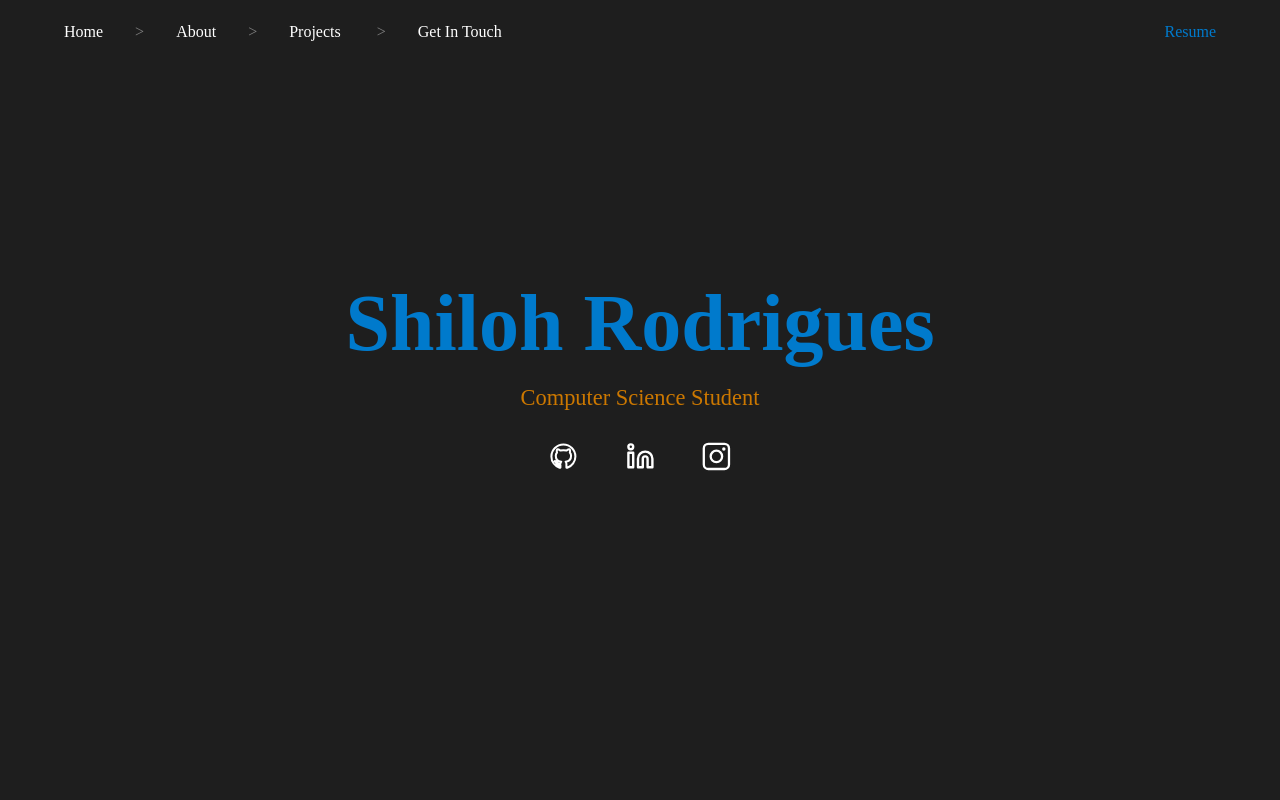
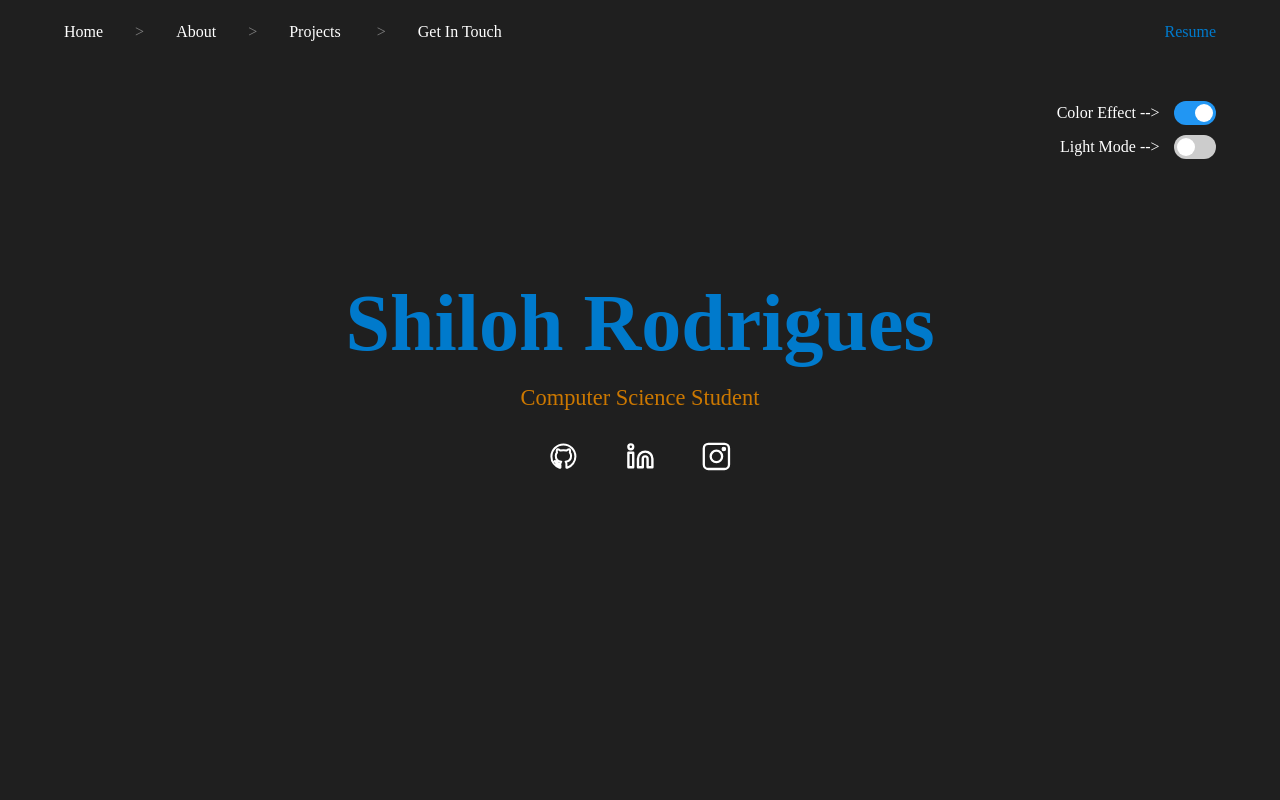
Before and after one commit to ShilohRodrigues/Portfolio, a Vue app: page / in a window 1280 px wide. Shown: the top 800 px of the page. Built offline with nearby package versions, Linux system fonts and the light colour scheme.

Commit message:
Added color effect and lgiht mode

```diff
--- a/src/App.vue
+++ b/src/App.vue
@@ -1,9 +1,30 @@
 <script setup>
 import { RouterLink, RouterView } from "vue-router";
-import { ref } from "vue"
+import { ref, onMounted, onUnmounted, provide } from "vue"
 import Hamburger from "../src/components/icons/Hamburger.vue"
 import Close from "../src/components/icons/Close.vue"
 
+//// For hiding the navigation on scroll
+onMounted(() => {
+  window.addEventListener('scroll', onScroll);
+  window.addEventListener('mousemove', onMouseMove);
+})
+const navStyle = ref("nav-top");
+let lastScrollY = window.scrollY;
+
+const onScroll = () => {
+  if (window.scrollY == 0) {
+    navStyle.value = "nav-top";
+  }
+  else if (lastScrollY < window.scrollY) {
+    navStyle.value = "nav-top nav-hidden";
+  } else {
+    navStyle.value = "";
+  }
+  lastScrollY = window.scrollY;
+}
+
+//// For opening and closing the navigation in mobile
 const menuState = ref("");
 const burgerState = ref("");
 const closeState = ref("");
@@ -17,14 +38,49 @@ const openMenu = () => {
   else {
     menuState.value = "";
     burgerState.value = "";
-    closeState.value = ""
+    closeState.value = "";
   }
 };
+
+//// For light / dark mode
+const z = ref(12); //12 is default for dark mode
+const root = document.querySelector(':root');
+
+//state == true for light mode
+const lightMode = (state) => {
+  if (state) {
+    z.value = 80;
+    root.style.setProperty("--text", "#000");
+    root.style.setProperty("--blue-highlight", "#6752A1");
+    root.style.setProperty("--highlight", "#6752A1");
+  }
+  else {
+    z.value = 12;
+    root.style.setProperty("--text", "#fff");
+    root.style.setProperty("--blue-highlight", "#7BDCF0");
+    root.style.setProperty("--highlight", "#EEE8AA");
+  }
+}
+provide('lightMode', lightMode);
+
+//// For mouse move animation
+const x = ref(0);
+const y = ref(0);
+const onMouseMove = (e) => {
+  x.value = ((e.clientX * 360) / window.innerWidth);
+  y.value = ((e.clientY / window.innerHeight) * 100);
+}
+provide('xPos', x);
+provide('yPos', y);
+provide('mouseEvent', onMouseMove);
 
 </script>
 
 <template>
-  <header id="navBar" class="nav-top">
+  <div
+    class="app-wrapper"
+    :style="{ backgroundColor: `hsl(${x}, ${y}%, ${z}%)` }">
+    <header id="navBar" :class="navStyle">
     <a class="hamburger" :class="burgerState" @click="openMenu">
       <Hamburger />
     </a>
@@ -45,16 +101,20 @@ const openMenu = () => {
       <a href="./ShilohRodriguesCV_tex.pdf" target="_blank">Resume</a>
     </nav>
   </header>
-  <RouterView />
+    <RouterView />
+  </div>
 </template>
 
 <style scoped>
+  .app-wrapper {
+    transition: 0.1s background-color ease;
+  }
   header {
     position: fixed;
     top: 0;
     left: 0;
     z-index: 100;
-    transition: all 0.2s;
+    transition: transform 0.4s;
   }
   nav a {
     padding-right: 2rem;
@@ -66,7 +126,6 @@ const openMenu = () => {
   .isActive {
     color: var(--primary) !important;
   }
-
   /* Desktop Styles */
   @media only screen and (min-width: 693px) {
     .hamburger, .close {
@@ -76,7 +135,7 @@ const openMenu = () => {
       width: 100%;
       height: var(--nav-height);
       box-shadow: 0 10px 30px -10px var(--black);
-      background-color: var(--bg);
+      background-color: inherit;
     }
     nav {
       display: flex;
@@ -136,9 +195,11 @@ const openMenu = () => {
       padding: 0 !important;
     }
   }
-
   /* Mobile styles */
   @media only screen and (max-width: 692px) {
+    header {
+      background-color: inherit;
+    }
     nav {
       width: 0;
       overflow-x: hidden;
@@ -150,7 +211,7 @@ const openMenu = () => {
       left: 0;
       height: 100vh;
       font-size: 1.3rem;
-      background-color: var(--bg);
+      background-color: inherit;
       box-shadow: 0 10px 30px -10px var(--black);
       transition: width 0.75s;
     }
--- a/src/assets/base.css
+++ b/src/assets/base.css
@@ -1,6 +1,5 @@
 :root {
-  --bg: #1E1E1E;
-  --header-bg: #2e2e2e;
+  --bg: hsl(0, 0, 12%);
   --primary: #007acc;
   --secondary: #CC7800;
   --tag-color: #004D80;
@@ -10,6 +9,7 @@
   --arrow: gray;
   --black: #000;
   --nav-height: 4rem;
+  --slider-size: 18px;
 }
 
 *,
@@ -112,7 +112,7 @@ p {
 
 a {
   text-decoration: none;
-  color: #fff;
+  color: var(--text);
 }
 
 ul {
--- a/src/components/Home.vue
+++ b/src/components/Home.vue
@@ -26,6 +26,7 @@ onMounted(() => {
     }
   });
 });
+
 </script>
 
 <template>
--- a/src/components/Tag.vue
+++ b/src/components/Tag.vue
@@ -21,6 +21,7 @@ const props = defineProps({
   font-weight: 500;
   white-space: nowrap;
   margin: 0.2rem 0.2rem 0.2rem 0;
+  color: #fff;
 }
 
 </style>
--- a/src/components/icons/Github.vue
+++ b/src/components/icons/Github.vue
@@ -1,12 +1,13 @@
 <template>
   <!-- Uploaded to: SVG Repo, www.svgrepo.com, Generator: SVG Repo Mixer Tools -->
-  <svg viewBox="0 0 24 24" height="20px" width="20px" fill="none" xmlns="http://www.w3.org/2000/svg" stroke="#ffffff" stroke-width="1.7">
-    <path class="draw-svg" id="githubIcon" fill-rule="evenodd" clip-rule="evenodd" d="M12 2C6.475 2 2 6.475 2 12C2 16.425 4.8625 20.1625 8.8375 21.4875C9.3375 21.575 9.525 21.275 9.525 21.0125C9.525 20.775 9.5125 19.9875 9.5125 19.15C7 19.6125 6.35 18.5375 6.15 17.975C6.0375 17.6875 5.55 16.8 5.125 16.5625C4.775 16.375 4.275 15.9125 5.1125 15.9C5.9 15.8875 6.4625 16.625 6.65 16.925C7.55 18.4375 8.9875 18.0125 9.5625 17.75C9.65 17.1 9.9125 16.6625 10.2 16.4125C7.975 16.1625 5.65 15.3 5.65 11.475C5.65 10.3875 6.0375 9.4875 6.675 8.7875C6.575 8.5375 6.225 7.5125 6.775 6.1375C6.775 6.1375 7.6125 5.875 9.525 7.1625C10.325 6.9375 11.175 6.825 12.025 6.825C12.875 6.825 13.725 6.9375 14.525 7.1625C16.4375 5.8625 17.275 6.1375 17.275 6.1375C17.825 7.5125 17.475 8.5375 17.375 8.7875C18.0125 9.4875 18.4 10.375 18.4 11.475C18.4 15.3125 16.0625 16.1625 13.8375 16.4125C14.2 16.725 14.5125 17.325 14.5125 18.2625C14.5125 19.6 14.5 20.675 14.5 21.0125C14.5 21.275 14.6875 21.5875 15.1875 21.4875C17.1727 20.8173 18.8977 19.5415 20.1198 17.8395C21.3419 16.1376 21.9995 14.0953 22 12C22 6.475 17.525 2 12 2Z" stroke="#ffffff" stroke-linejoin="round"></path>
+  <svg viewBox="0 0 24 24" height="20px" width="20px" fill="none" xmlns="http://www.w3.org/2000/svg"  stroke-width="1.7">
+    <path class="draw-svg" id="githubIcon" fill-rule="evenodd" clip-rule="evenodd" d="M12 2C6.475 2 2 6.475 2 12C2 16.425 4.8625 20.1625 8.8375 21.4875C9.3375 21.575 9.525 21.275 9.525 21.0125C9.525 20.775 9.5125 19.9875 9.5125 19.15C7 19.6125 6.35 18.5375 6.15 17.975C6.0375 17.6875 5.55 16.8 5.125 16.5625C4.775 16.375 4.275 15.9125 5.1125 15.9C5.9 15.8875 6.4625 16.625 6.65 16.925C7.55 18.4375 8.9875 18.0125 9.5625 17.75C9.65 17.1 9.9125 16.6625 10.2 16.4125C7.975 16.1625 5.65 15.3 5.65 11.475C5.65 10.3875 6.0375 9.4875 6.675 8.7875C6.575 8.5375 6.225 7.5125 6.775 6.1375C6.775 6.1375 7.6125 5.875 9.525 7.1625C10.325 6.9375 11.175 6.825 12.025 6.825C12.875 6.825 13.725 6.9375 14.525 7.1625C16.4375 5.8625 17.275 6.1375 17.275 6.1375C17.825 7.5125 17.475 8.5375 17.375 8.7875C18.0125 9.4875 18.4 10.375 18.4 11.475C18.4 15.3125 16.0625 16.1625 13.8375 16.4125C14.2 16.725 14.5125 17.325 14.5125 18.2625C14.5125 19.6 14.5 20.675 14.5 21.0125C14.5 21.275 14.6875 21.5875 15.1875 21.4875C17.1727 20.8173 18.8977 19.5415 20.1198 17.8395C21.3419 16.1376 21.9995 14.0953 22 12C22 6.475 17.525 2 12 2Z" stroke-linejoin="round"></path>
   </svg>
 </template>
 
 <style scoped>
 #githubIcon {
+  stroke: var(--text);
   stroke-dasharray: 116.19;
   stroke-dashoffset: 116.19;
 }
--- a/src/components/icons/Insta.vue
+++ b/src/components/icons/Insta.vue
@@ -9,16 +9,19 @@
 
 <style scoped>
 #instaIcon1 {
+  stroke: var(--text);
   stroke-dasharray: 76.82959747314453;
   stroke-dashoffset: 76.82959747314453;
 }
 #instaIcon2 {
+  stroke: var(--text);
   stroke-dasharray: 29.20639991760254;
   stroke-dashoffset: 29.20639991760254;
 }
 #instaIcon3 {
+  stroke: var(--text);
   stroke-dasharray: 8.089302062988281;
   stroke-dashoffset: 8.089302062988281;
 }
-.cls-1{fill:none;stroke:#ffffff;stroke-miterlimit:10;stroke-width:1.91px;}.cls-2{fill:#ffffff;}
+.cls-1{fill:none;stroke-miterlimit:10;stroke-width:1.91px;}.cls-2{fill:var(--text);}
 </style>
--- a/src/components/icons/Linkedin.vue
+++ b/src/components/icons/Linkedin.vue
@@ -5,7 +5,6 @@
   height="20px"
   viewBox="0 0 24 24"
   fill="none"
-  stroke="#fff"
   stroke-width="2"
   stroke-linecap="round"
   stroke-linejoin="round"
@@ -20,13 +19,16 @@
 #linkedinIcon {
   stroke-dasharray: 61.13;
   stroke-dashoffset: 61.13;
+  stroke: var(--text);
 }
 #linkedinIcon1 {
   stroke-dasharray: 32;
   stroke-dashoffset: 32;
+  stroke: var(--text);
 }
 #linkedinIcon2 {
   stroke-dasharray: 11.31;
   stroke-dashoffset: 11.31;
+  stroke: var(--text);
 }
 </style>
--- a/src/main.js
+++ b/src/main.js
@@ -9,21 +9,3 @@ const app = createApp(App);
 app.use(router);
 
 app.mount("#app");
-
-// To hide the header on scroll
-const navBar = document.getElementById('navBar');
-let lastScrollY = window.scrollY;
-window.addEventListener("scroll", () => {
-  if (window.scrollY == 0) {
-    navBar.classList.add("nav-top");
-    navBar.classList.remove("nav-hidden");
-  }
-  else if (lastScrollY < window.scrollY) {
-    navBar.classList.remove("nav-top");
-    navBar.classList.add("nav-hidden");
-  } else {
-    navBar.classList.remove("nav-top");
-    navBar.classList.remove("nav-hidden");
-  }
-  lastScrollY = window.scrollY;
-});
--- a/src/views/HomeView.vue
+++ b/src/views/HomeView.vue
@@ -1,15 +1,59 @@
 <script setup>
-import { ref, onMounted } from 'vue'
+import { ref, onMounted, inject } from 'vue'
 import Home from "../components/Home.vue"
 import About from "../components/About.vue"
 import Client from "../components/Client.vue"
 import School from "../components/School.vue"
 import Fun from "../components/Fun.vue"
 import Contact from "../components/Contact.vue"
+
+const onMouseMove = inject("mouseEvent");
+const x = inject('xPos');
+const y = inject('yPos');
+const lightMode = inject('lightMode');
+
+const colorCheckbox = ref(null);
+const colorToggle = e => {
+  if (colorCheckbox.value.checked) {
+    window.addEventListener('mousemove', onMouseMove);
+  }
+  else {
+    x.value = 0;
+    y.value = 0;
+    window.removeEventListener('mousemove', onMouseMove);
+  }
+}
+
+const lightCheckbox = ref(null);
+const lightModeToggle = e => {
+  if (lightCheckbox.value.checked) {
+    lightMode(true);
+  }
+  else {
+    lightMode(false);
+  }
+}
+
 </script>
 
 <template>
   <main>
+    <div class="switches">
+      <div class="switch-container">
+        <p>Color Effect --> </p>
+        <label class="switch">
+          <input ref="colorCheckbox" type="checkbox" checked @change="colorToggle">
+          <span class="slider round"></span>
+        </label>
+      </div>
+      <div class="switch-container">
+        <p>Light Mode --> </p>
+        <label class="switch">
+          <input ref="lightCheckbox" type="checkbox" @change="lightModeToggle">
+          <span class="slider round"></span>
+        </label>
+      </div>
+    </div>
     <section class="home-page" id="home">
       <Home />
     </section>
@@ -36,6 +80,7 @@ import Contact from "../components/Contact.vue"
   width: 90vw;
   max-width: 1300px;
   margin: auto;
+  position: relative;
 }
 .home-page {
   display: grid;
@@ -47,4 +92,87 @@ import Contact from "../components/Contact.vue"
 section {
   padding: 100px 0;
 }
+
+.switches {
+  display: grid;
+  position: absolute;
+  top: 6rem;
+  right: 0;
+  width: 100%;
+}
+.switch-container {
+  display: flex;
+  justify-content: flex-end;
+  align-items: center;
+  gap: 0.9rem;
+}
+.switch {
+  position: relative;
+  display: inline-block;
+  width: 42px;
+  height: 23.5px;
+}
+
+/* Hide default HTML checkbox */
+.switch input {
+  opacity: 0;
+  width: 0;
+  height: 0;
+}
+
+/* The slider */
+.slider {
+  position: absolute;
+  cursor: pointer;
+  top: 0;
+  left: 0;
+  right: 0;
+  bottom: 0;
+  background-color: #ccc;
+  -webkit-transition: .4s;
+  transition: .4s;
+}
+
+.slider:before {
+  position: absolute;
+  content: "";
+  height: var(--slider-size);
+  width: var(--slider-size);
+  left: 3px;
+  bottom: 3px;
+  background-color: white;
+  -webkit-transition: .4s;
+  transition: .4s;
+}
+
+input:checked + .slider {
+  background-color: #2196F3;
+}
+
+input:focus + .slider {
+  box-shadow: 0 0 1px #2196F3;
+}
+
+input:checked + .slider:before {
+  -webkit-transform: translateX(var(--slider-size));
+  -ms-transform: translateX(var(--slider-size));
+  transform: translateX(var(--slider-size));
+}
+
+/* Rounded sliders */
+.slider.round {
+  border-radius: 34px;
+}
+
+.slider.round:before {
+  border-radius: 50%;
+}
+
+/* Mobile styles */
+@media only screen and (max-width: 692px) {
+  .switches {
+    top: 1rem;
+  }
+}
+
 </style>
```
Lines whose indentation alone changed are shown as unchanged.
